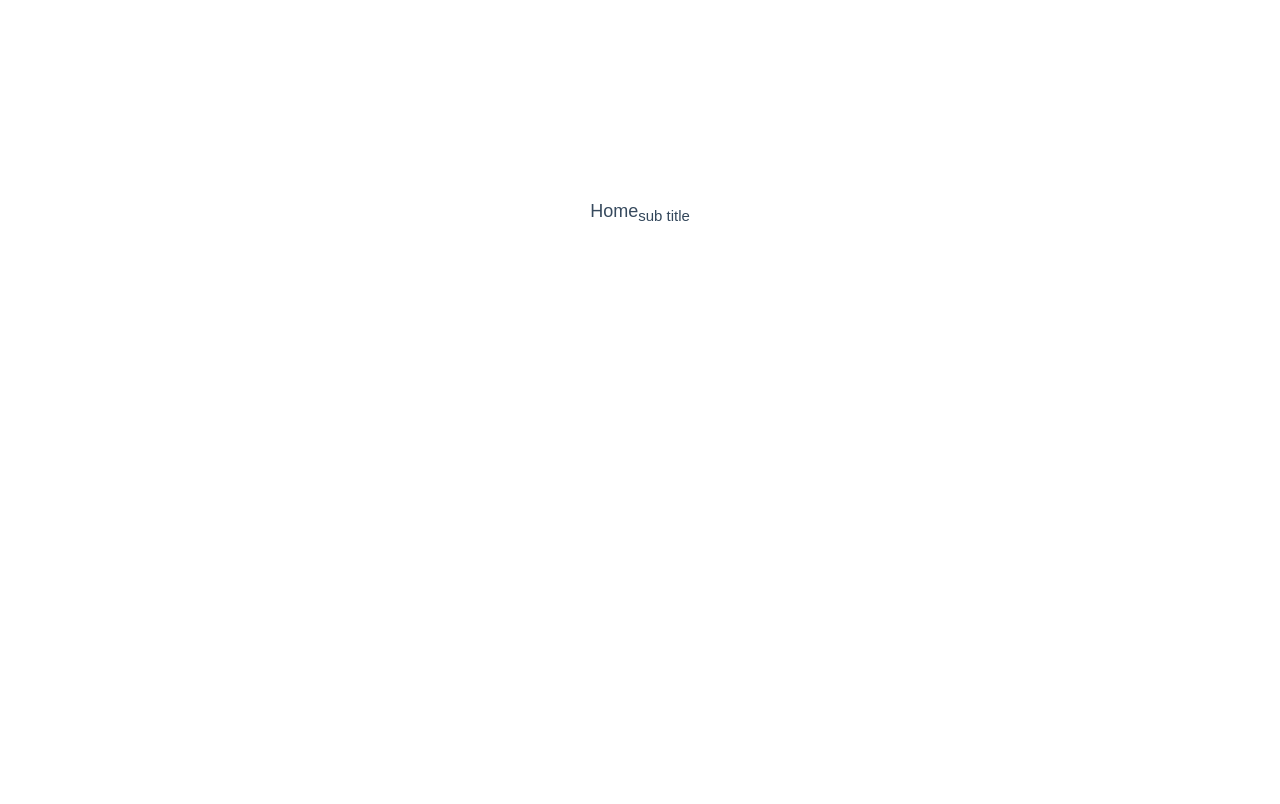
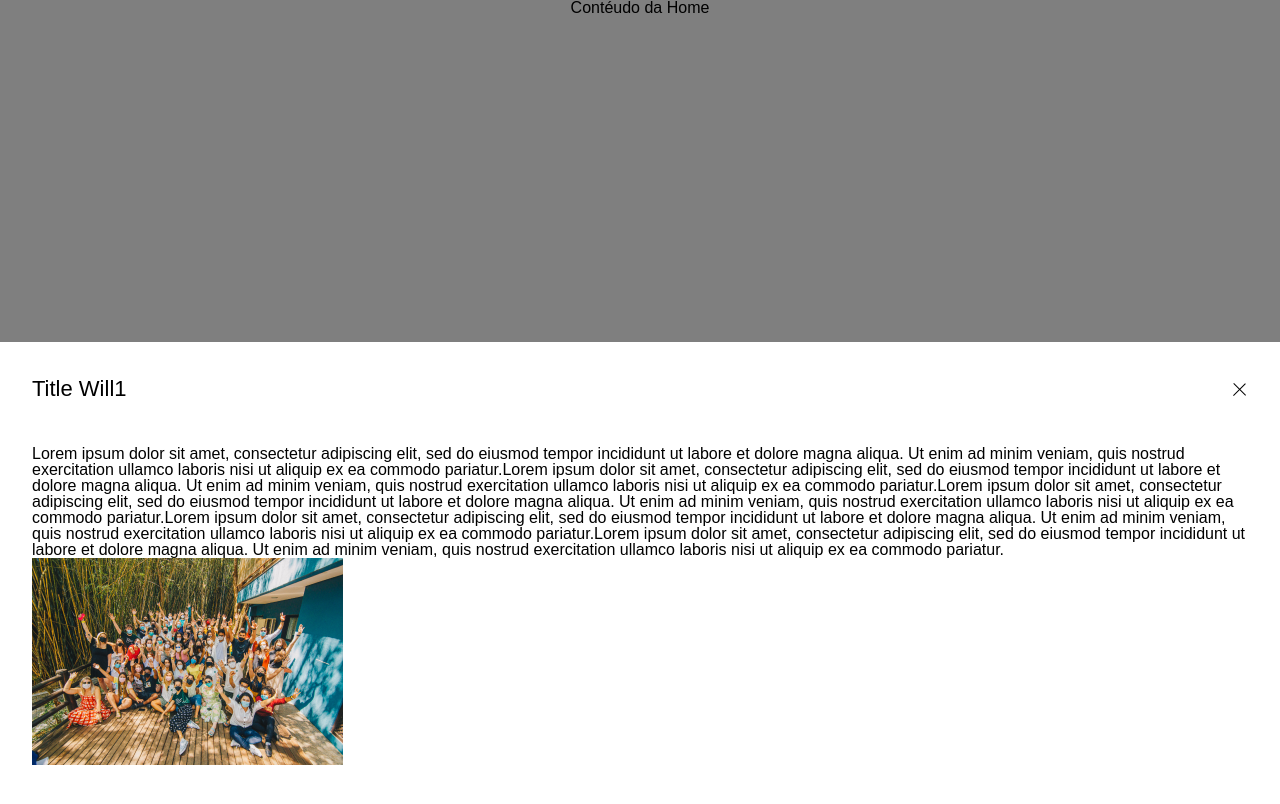
Before and after one commit to aquinoWill/challege-lemon, a React (Create React App) app: page / in a window 1280 px wide. Shown: the top 804 px of the page. Built offline with nearby package versions, Linux system fonts and the light colour scheme.

Commit message:
Component Dialog

```diff
--- /dev/null
+++ b/src/components/Dialog/Dialog.styled.js
@@ -0,0 +1,80 @@
+import styled from 'styled-components'
+
+export const Wrapper = styled.section`
+  top: 0;
+  left: 0;
+  right: 0;
+  bottom: 0;
+  display: flex;
+  position: fixed;
+  align-items: flex-end;
+  justify-content: center;
+`
+
+export const Overlay = styled.div`
+    inset: 0px;
+    z-index: -1;
+    position: fixed;
+    background-color: rgba(0, 0, 0, 0.5);
+`
+
+export const Card = styled.div`
+  width: 100%;
+  row-gap: 42px;
+  min-height: 30vh;
+  max-height: 90vh;
+  padding: 32px;
+  display: flex;
+  align-items: center;
+  flex-direction: column;
+  background-color: #FFFFFF;
+`
+
+export const WrapperTitle = styled.div`
+  width: 100%;
+  display: flex;
+  flex-direction: row;
+  align-items: center;
+  justify-content: space-between;
+`
+
+export const Title = styled.h6`
+  color: #000000;
+  font-weight: 500;
+  font-size: 22px;
+  line-height: 30px;
+`
+
+export const CloseButton = styled.button`
+  margin: 0;
+  padding: 0;
+  border: 0;
+  background: none;
+  position: relative;
+  width: 1.3em;
+  height: 1.3em;
+
+  &:before,
+  &:after {
+    content: '';
+    position: absolute;
+    left: 0;
+    right: 0;
+    height: 0.1em;
+    background: #000;
+  }
+
+  &:before {
+    transform: rotate(45deg);
+  }
+
+  &:after {
+    transform: rotate(-45deg);
+  }
+`
+
+export const Content = styled.div`
+  width: 100%;
+  display: flex;
+  overflow: auto;
+`
--- /dev/null
+++ b/src/components/Dialog/index.js
@@ -0,0 +1,51 @@
+import React, { useState, useCallback, useEffect, useContext } from 'react'
+import { DialogContext } from 'providers'
+
+import { Wrapper, Overlay, Card, WrapperTitle, Title, CloseButton, Content } from './Dialog.styled'
+
+export const Dialog = () => {
+  const {
+    title,
+    isOpen,
+    children,
+    closeOnOverlayClick
+  } = useContext(DialogContext)
+
+  const [dialogOpen, setDialogOpen] = useState(isOpen)
+
+  const onClose = useCallback(() => {
+    setDialogOpen(false)
+  }, [setDialogOpen])
+
+  useEffect(() => {
+    const handleEscEvent = event => {
+      if (event.keyCode === 27 && closeOnOverlayClick) {
+        onClose()
+      }
+    }
+    window.addEventListener('keydown', handleEscEvent)
+
+    return () => {
+      window.removeEventListener('keydown', handleEscEvent)
+    }
+}, [onClose, closeOnOverlayClick])
+
+  return (
+    <>
+      { dialogOpen && (
+        <Wrapper>
+          <Overlay onClick={() => closeOnOverlayClick ? onClose() : null} />
+          <Card>
+            <WrapperTitle>
+              <Title>{ title }</Title>
+              <CloseButton onClick={onClose} />
+            </WrapperTitle>
+            <Content>
+              { children }
+            </Content>
+          </Card>
+        </Wrapper>
+      )}
+    </>
+  )
+}
--- a/src/components/index.js
+++ b/src/components/index.js
@@ -1 +1,2 @@
 export { Layout } from './Layout'
+export { Dialog } from './Dialog'
--- a/src/pages/Home/Home.styled.js
+++ b/src/pages/Home/Home.styled.js
@@ -6,23 +6,4 @@ export const Wrapper = styled.section`
   display: flex;
   align-items: flex-start;
   justify-content: center;
-  margin-top: 12rem;
 `
-
-export const Title = styled.h2`
-  color: #374A5E;
-  font-weight: 500;
-  font-size: 18px;
-  line-height: 25px;
-  margin-top: 7px;
-`
-
-export const SubTitle = styled.p`
-  color: #33475B;
-  font-style: normal;
-  text-align: center;
-  font-weight: 400;
-  font-size: 15px;
-  line-height: 20px;
-  margin-top: 14px;
-`
--- a/src/pages/Home/index.js
+++ b/src/pages/Home/index.js
@@ -1,11 +1,25 @@
 import React from 'react'
-import { Wrapper, Title, SubTitle  } from './Home.styled'
+import { Wrapper  } from './Home.styled'
+import { DialogProvider } from 'providers'
+
+import LemonGroup from 'assets/lemon-group.png'
 
 export const Home = () => {
   return (
     <Wrapper>
-      <Title>Home</Title>
-      <SubTitle>sub title</SubTitle>
+      <div>Contéudo da Home</div>
+      <DialogProvider
+        isOpen
+        title='Title Will1'
+        closeOnOverlayClick
+      >
+        <div>
+          <p>
+            {`Lorem ipsum dolor sit amet, consectetur adipiscing elit, sed do eiusmod tempor incididunt ut labore et dolore magna aliqua. Ut enim ad minim veniam, quis nostrud exercitation ullamco laboris nisi ut aliquip ex ea commodo pariatur.Lorem ipsum dolor sit amet, consectetur adipiscing elit, sed do eiusmod tempor incididunt ut labore et dolore magna aliqua. Ut enim ad minim veniam, quis nostrud exercitation ullamco laboris nisi ut aliquip ex ea commodo pariatur.Lorem ipsum dolor sit amet, consectetur adipiscing elit, sed do eiusmod tempor incididunt ut labore et dolore magna aliqua. Ut enim ad minim veniam, quis nostrud exercitation ullamco laboris nisi ut aliquip ex ea commodo pariatur.Lorem ipsum dolor sit amet, consectetur adipiscing elit, sed do eiusmod tempor incididunt ut labore et dolore magna aliqua. Ut enim ad minim veniam, quis nostrud exercitation ullamco laboris nisi ut aliquip ex ea commodo pariatur.Lorem ipsum dolor sit amet, consectetur adipiscing elit, sed do eiusmod tempor incididunt ut labore et dolore magna aliqua. Ut enim ad minim veniam, quis nostrud exercitation ullamco laboris nisi ut aliquip ex ea commodo pariatur.`}
+          </p>
+          <img src={LemonGroup} alt='Lemon Group' />
+        </div>
+      </DialogProvider>
     </Wrapper>
   )
 }
--- /dev/null
+++ b/src/providers/Dialog.provider.js
@@ -0,0 +1,29 @@
+import React, { createContext } from 'react'
+import { node, string, bool } from 'prop-types'
+import { Dialog } from 'components'
+
+export const DialogContext = createContext({})
+export const DialogProvider = ({
+  title,
+  isOpen,
+  children,
+  closeOnOverlayClick
+}) => (
+  <DialogContext.Provider value={{
+    title,
+    isOpen,
+    children,
+    closeOnOverlayClick
+  }}>
+    <Dialog>
+      { children }
+    </Dialog>
+  </DialogContext.Provider>
+)
+
+DialogProvider.propTypes = {
+  title: string,
+  children: node,
+  isOpen: bool.isRequired,
+  closeOnOverlayClick: bool.isRequired
+}
--- /dev/null
+++ b/src/providers/index.js
@@ -0,0 +1 @@
+export { DialogProvider, DialogContext } from './Dialog.provider'
--- a/webpack.config.js
+++ b/webpack.config.js
@@ -4,8 +4,10 @@ module.exports = {
   resolve: {
     extensions: ['ts', 'tsx', 'js', 'jsx'],
     alias: {
+      'assets': path.resolve(__dirname, 'src/assets'),
       'pages': path.resolve(__dirname, 'src/pages'),
       'routes': path.resolve(__dirname, 'src/routes'),
+      'providers': path.resolve(__dirname, 'src/providers'),
       'components': path.resolve(__dirname, 'src/components')
     }
   }
```
Also changed, not shown: src/assets/lemon-group.png (added), 1 other file (tests, documents, lock files or other folders).
